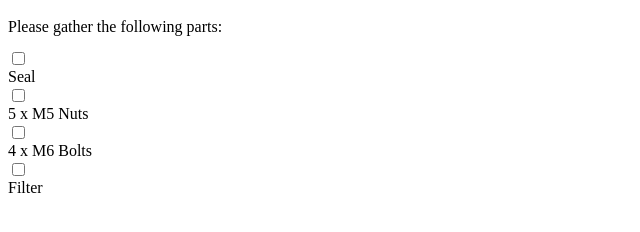
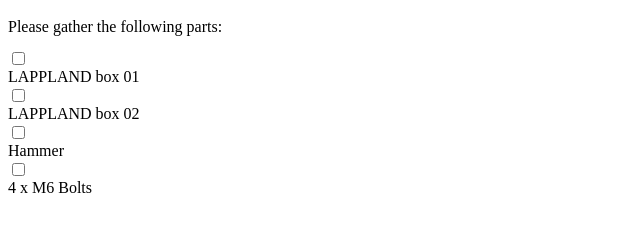
Before and after one commit to spencerkittleson/MomentsAppWithMindTouch01, a website with bundled scripts: page apps/part-list/index.html in a window 1280 px wide. Shown: the part 48-280 px from the top of the page, without its empty margins (0-640 px from the left). Built offline with nearby package versions, Linux system fonts and the light colour scheme; what fsm-shell would draw is missing.

Commit message:
part list

```diff
--- a/apps/part-list/index.html
+++ b/apps/part-list/index.html
@@ -1,7 +1,7 @@
 <html>
   <head>
     <script type="module" src="index.js"></script>
-    <link rel="stylesheet" href="/node_modules/bare-css/css/bare.min.css">
+    <link rel="stylesheet" href="/node_modules/bare-css/css/bare.min.css" />
     <style>
       ul {
         list-style: none;
@@ -11,17 +11,17 @@
   <body>
     <h1>Part Requirements:</h1>
     <p>Please gather the following parts:</p>
-    <input id="seal" type="checkbox" name="requirePart" />
-    <label for="seal">Seal</label>
+    <input id="lappandBox01" type="checkbox" name="requirePart" />
+    <label for="lappandBox01">LAPPLAND box 01</label>
 
-    <input id="nuts" type="checkbox" name="requirePart" />
-    <label for="nuts">5 x M5 Nuts</label>
+    <input id="lappandBox02" type="checkbox" name="requirePart" />
+    <label for="lappandBox02">LAPPLAND box 02</label>
+
+    <input id="rubberHammer" type="checkbox" name="requirePart" />
+    <label for="rubberHammer">Hammer</label>
 
     <input id="bolts" type="checkbox" name="requirePart" />
     <label for="bolts">4 x M6 Bolts</label>
-
-    <input id="filter" type="checkbox" name="requirePart" />
-    <label for="filter">Filter</label>
   </body>
   <style>
     input {
```
